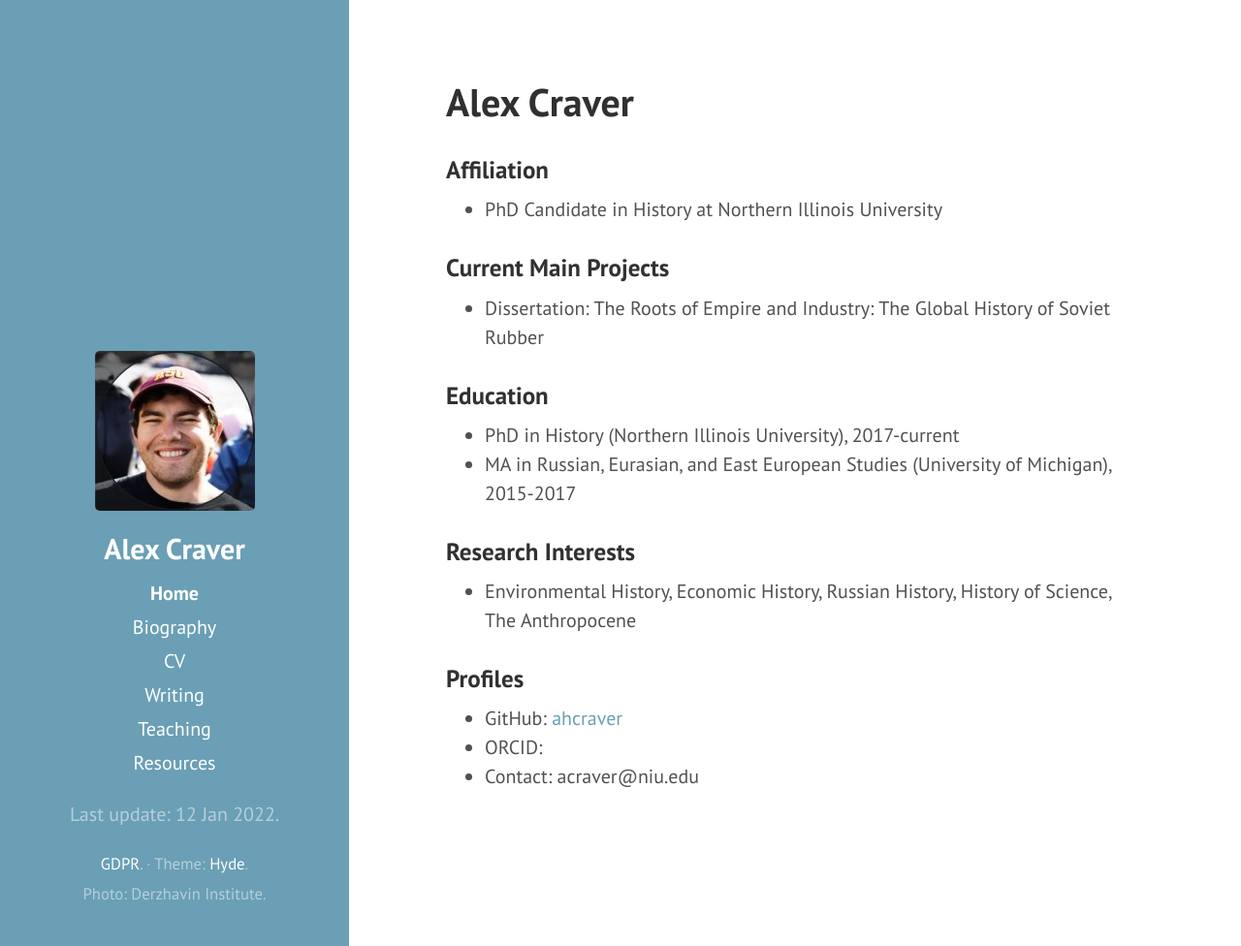
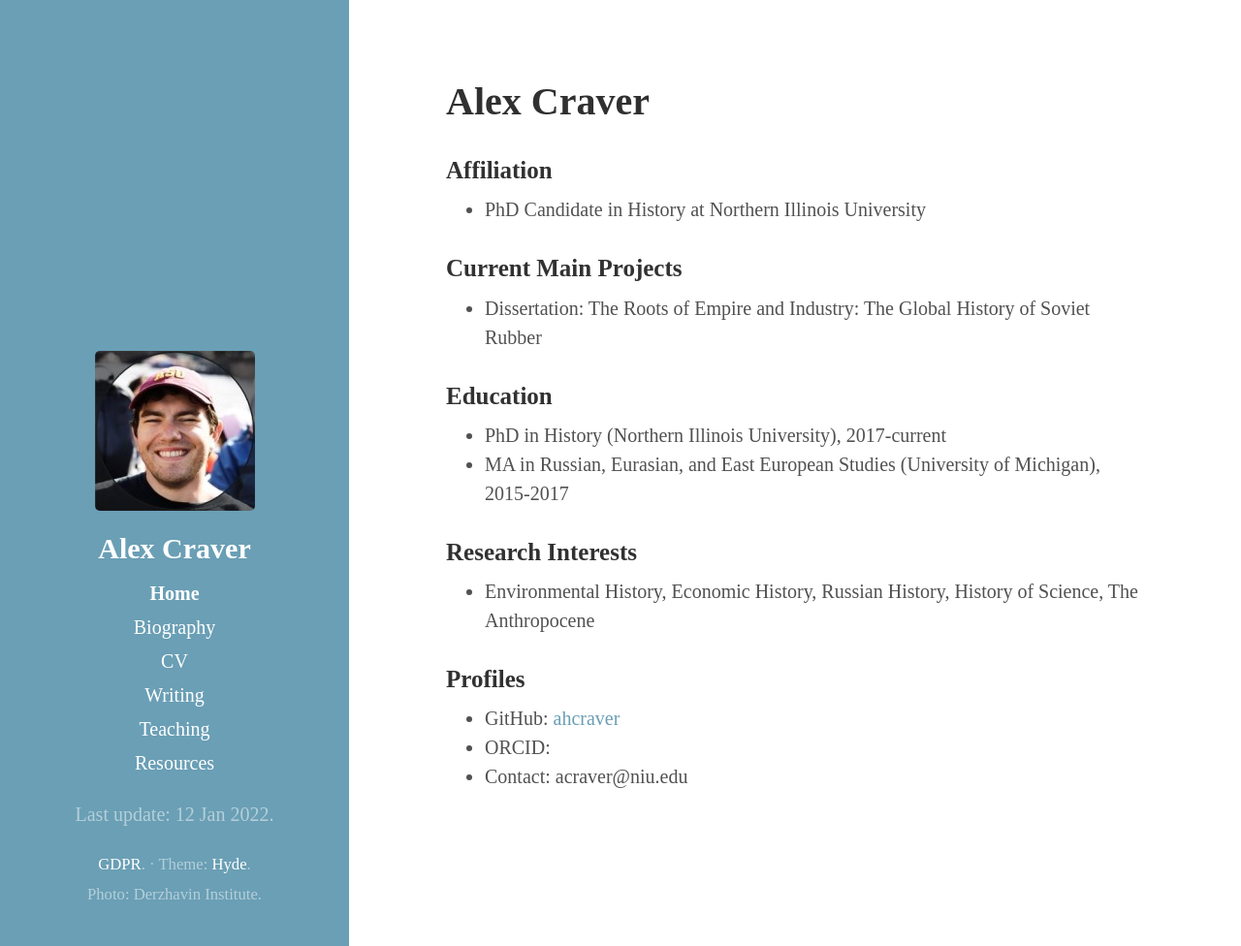
Before and after one commit to ahcraver/ahcraver.github.io, a Jekyll site: the page built from index.md, in a window 1280 px wide and 976 px high. Shown: the whole window at 97% size. Built offline with Jekyll 4.4.1, drawn with Linux system fonts in a browser that asks for light colours.

Commit message:
Update hyde.css

```diff
--- a/public/css/hyde.css
+++ b/public/css/hyde.css
@@ -32,7 +32,7 @@
  */
 
 html {
-  font-family: PT Sans, Helvetica, Arial, "sans-serif";
+  font-family: "Times New Roman", Times, serif;
 }
 @media (min-width: 48em) {
   html {
```
